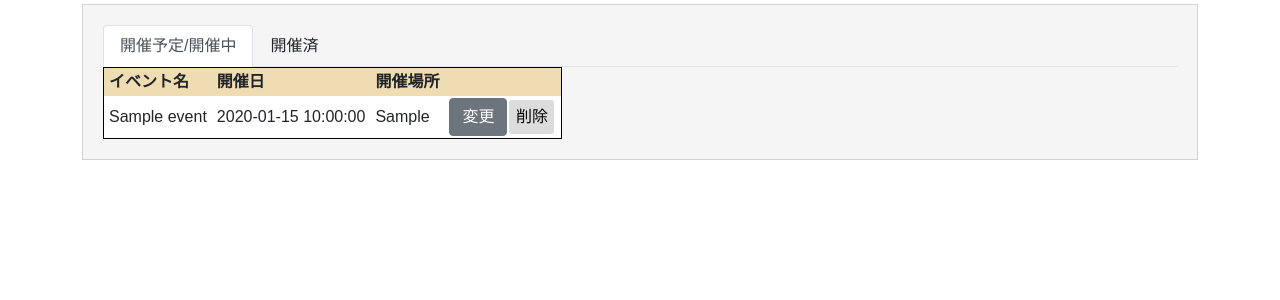
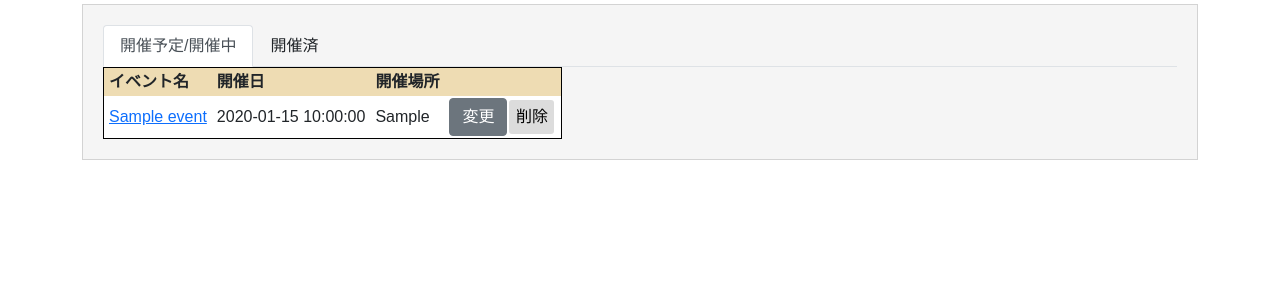
Before and after one commit to zxcc9867/project_mynavi, a Flask app: template flask_app/templates/staff/manage_event/list.html in a window 1280 px wide. Shown: the part 247-547 px from the top of the page. Run offline with Flask 3, Linux system fonts and the light colour scheme; the template is opened without the code that fills it: most values are stand-ins (such as "Sample title", 1, 10 or a date in 2020); some libraries are stand-ins or nearby versions.

Commit message:
add difference

```diff
--- a/flask_app/templates/staff/manage_event/list.html
+++ b/flask_app/templates/staff/manage_event/list.html
@@ -51,7 +51,7 @@
                 {% for event in events%}
                 <tr>
                   <form method="post">
-                    <td class="">{{event.event_name}}</td>
+                    <td class=""><a href="{{url_for('show_event_detail', event_id=event.event_id)}}">{{event.event_name}}</a></td>
                     <td class="">{{event.event_date}}</td>
                     <td class="">{{event.event_place}}</td>
                     <td class="action_button">
@@ -83,7 +83,7 @@
                 {% for event in events%}
                 <tr>
                   <form method="post">
-                    <td class="">{{event.event_name}}</td>
+                    <td class=""><a href="{{url_for('show_event_detail', event_id=event.event_id)}}">{{event.event_name}}</a></td>
                     <td class="">{{event.event_date}}</td>
                     <td class="">{{event.event_place}}</td>
                     <td class="action_button">
```
